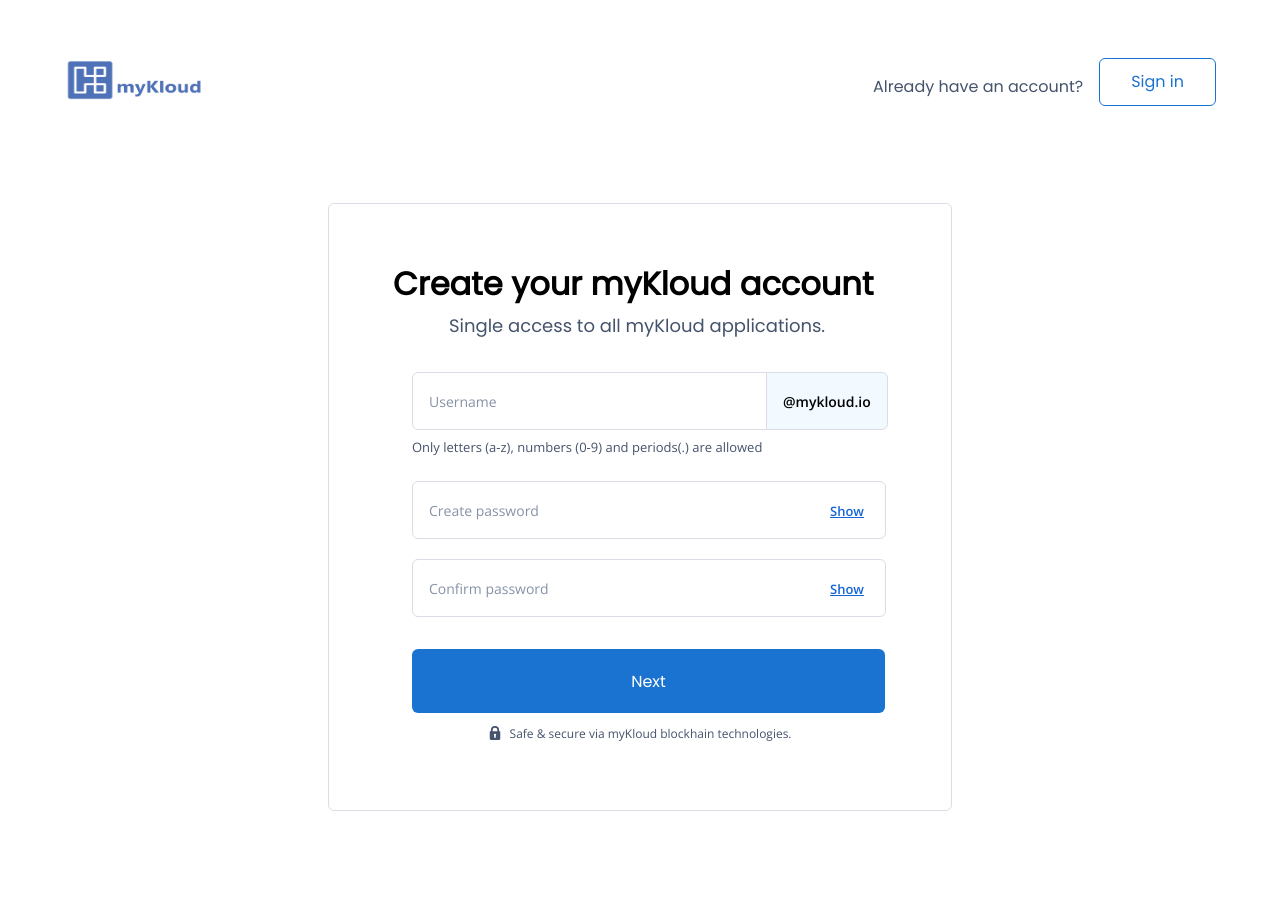
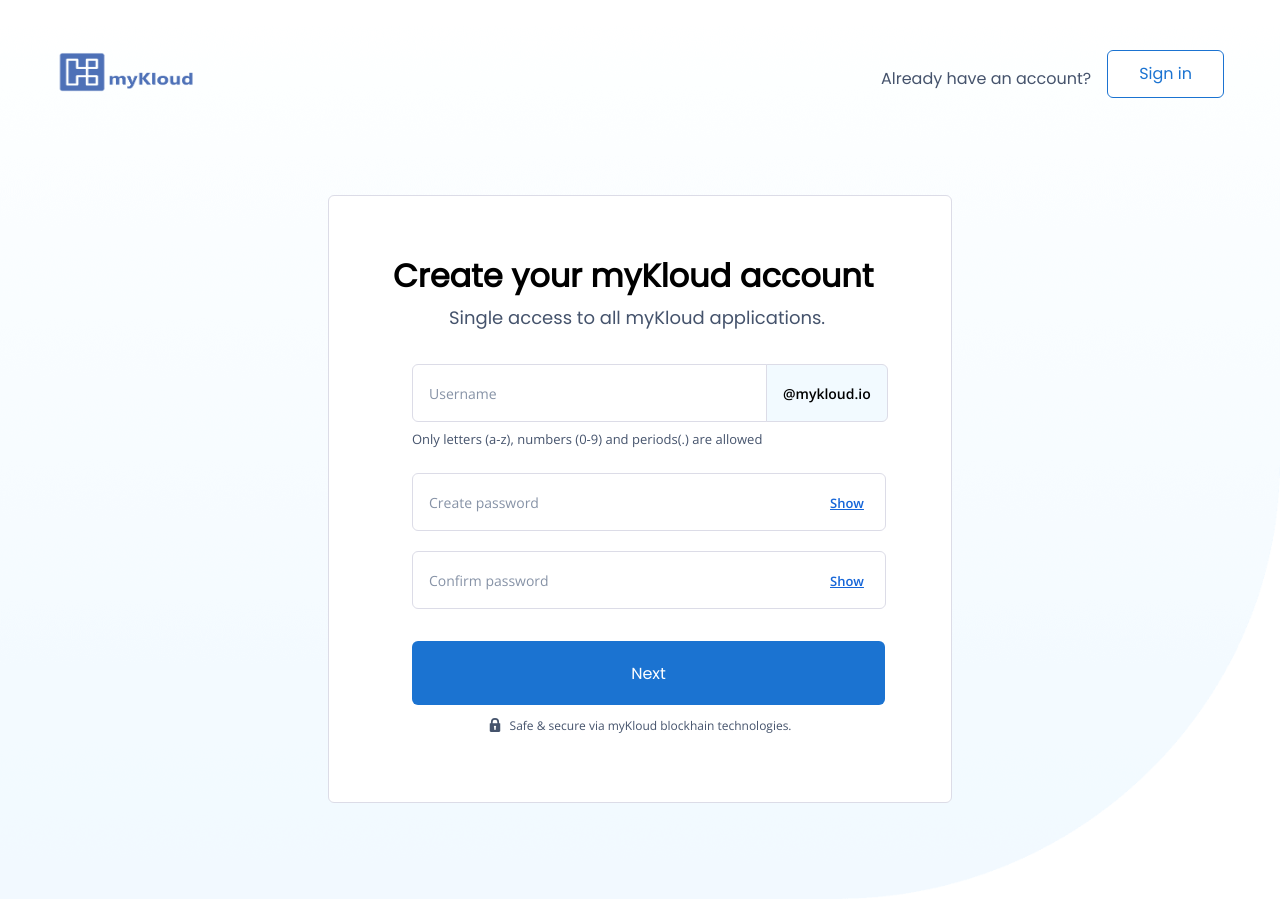
Before and after one commit to myKloud/mykloud-registration, a React (Create React App) app: page / in a window 1280 px wide. Built offline with nearby package versions, Linux system fonts and the light colour scheme.

Commit message:
Adding files

```diff
--- a/package.json
+++ b/package.json
@@ -52,6 +52,7 @@
     ]
   },
   "devDependencies": {
-    "@iconify/react": "^3.1.0"
+    "@iconify/react": "^3.1.0",
+    "sass": "^1.43.4"
   }
 }
--- a/src/App.js
+++ b/src/App.js
@@ -3,8 +3,6 @@ import Register from "./components/register/index";
 import ClientInformations from "./components/clientInformations";
 import Recovery from "./components/recovery";
 import { Route, Switch } from "react-router-dom";
-
-import "./css/global.css";
 
 function App() {
   return (
--- a/src/App.css
+++ b/src/css/global.scss
@@ -2,7 +2,7 @@ body {
   margin: 0;
   padding: 0;
   width: 100%;
-  background-image: url("./images/back.png");
+  background-image: url("../images/back.png");
   background-repeat: no-repeat;
   background-size: 100% 100%;
 }
--- a/src/index.js
+++ b/src/index.js
@@ -2,6 +2,10 @@ import React from "react";
 import ReactDOM from "react-dom";
 import { BrowserRouter as Router } from "react-router-dom";
 import App from "./App";
+
+import "./css/variables.scss";
+import "./css/global.scss";
+import "./css/media.scss";
 
 ReactDOM.render(
   <Router>
```
Also changed, not shown: src/css/media.scss (added, +17 -0 lines), src/css/global.css (deleted), src/css/variables.scss (added), 1 other file (tests, documents, lock files or other folders).
